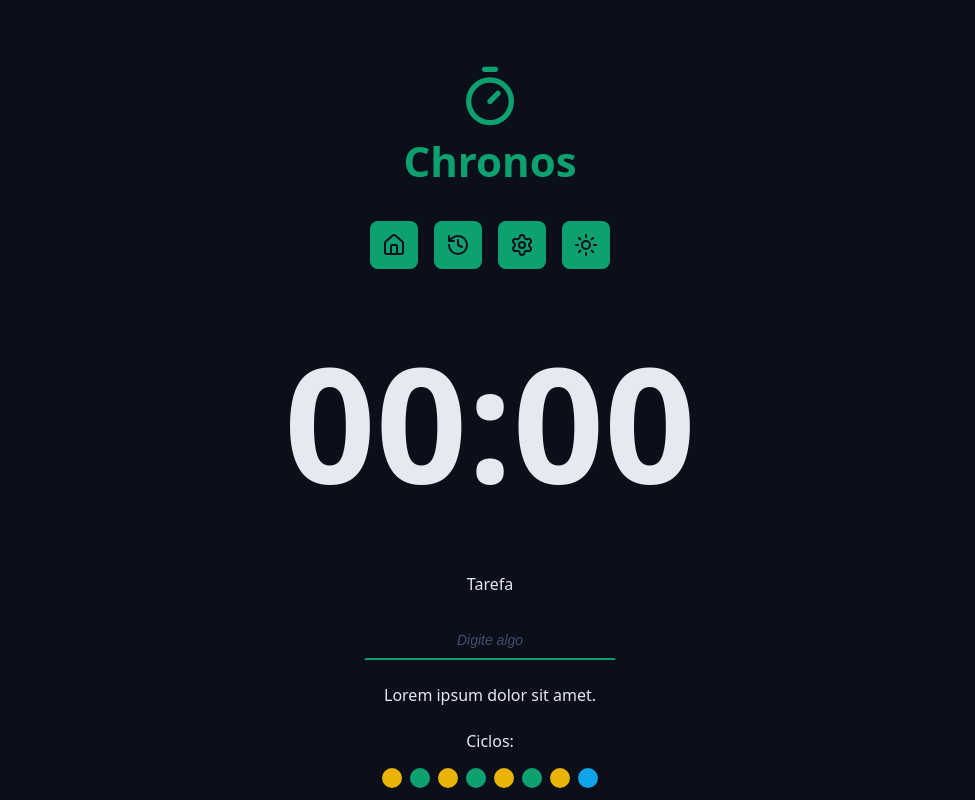
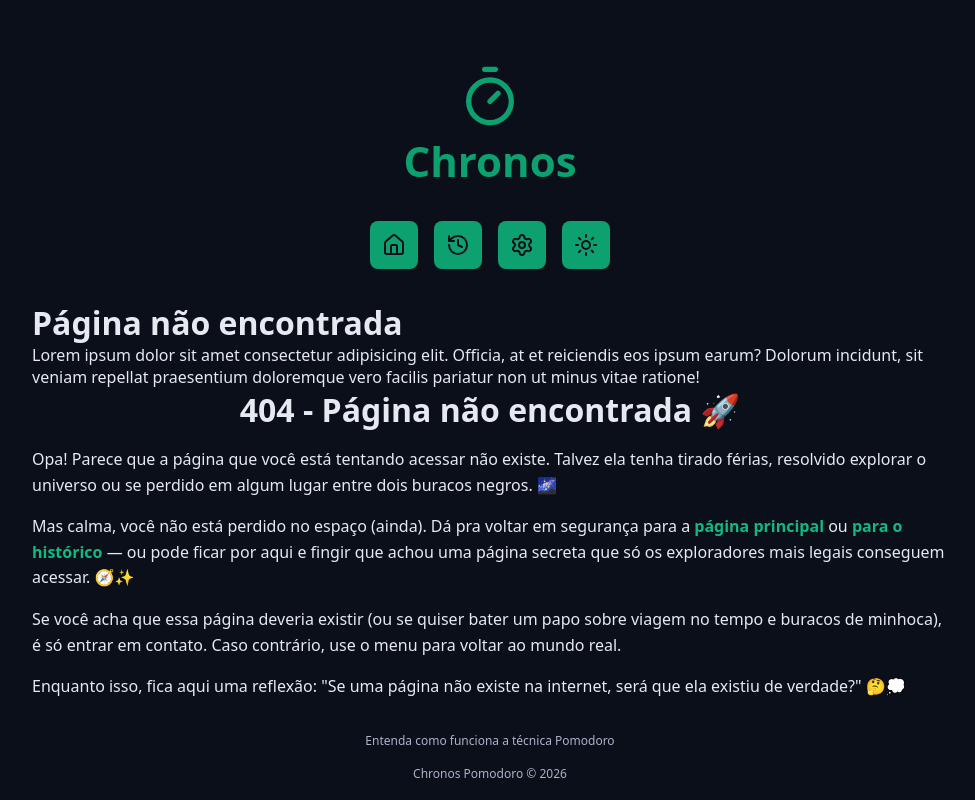
Before and after one commit to gabrielcavalcantedossantos1/chronos-pomodoro, a React (Vite) app: page / in a window 1280 px wide. Shown: the top 800 px of the page, without its empty margins (150-1125 px from the left). Built offline with nearby package versions, Linux system fonts and the light colour scheme.

Commit message:
enviando arquivos com props de Home e NotFound

```diff
--- a/src/App.tsx
+++ b/src/App.tsx
@@ -2,69 +2,15 @@
 import './styles/thema.css'
 import './styles/global.css'
 
-//react
-//import { useState } from 'react'
+//components
+//import Home from './pages/Home'
+import NotFound from './pages/NotFound/index'
 
-//components
-import Container from './components/Container/index'
-import Logo from './components/Logo/index'
-import Menu from './components/Menu/index'
-import CountDown from './components/CountDown/index'
-import DefaultInput from './components/DefaultInput/Index'
-import Cycles from './components/Cycles/Index'
-import DefaultButton from './components/DefaultButton/Index'
-import Footer from './components/Footer'
-//import Heading from './components/Heading'
-
-//icons
-import { PlayCircleIcon } from 'lucide-react'
 
 const App = () => {
 
   return (
-  <>
-
-  <Container>
-    <Logo/>
-  </Container>
-
-  <Container>
-    <Menu/>
-  </Container>
-
-  <Container>
-    <CountDown/>
-  </Container>
-
-  <Container>
-    <form action="" className='form'>
-      <div className="formRow">
-        <DefaultInput
-        id='input'
-        type='text'
-        label='Tarefa'
-        placeholder='Digite algo'
-        />
-      </div>
-
-      <div className="formRow">
-        <p>Lorem ipsum dolor sit amet.</p>
-      </div>
-
-      <div className="formRow">
-        <Cycles/>
-      </div>
-
-      <div className="formRow">
-        <DefaultButton icon={<PlayCircleIcon/>} color='green'/>
-      </div>
-    </form>
-  </Container>
-
-  <Container>
-    <Footer/>
-  </Container>
-  </>
+    <NotFound/>
   )
 }
 
--- /dev/null
+++ b/src/Template/MainTemplate/index.tsx
@@ -0,0 +1,39 @@
+
+
+//react
+//import { useState } from 'react'
+
+//components
+import Container from '../../components/Container/index'
+import Logo from '../../components/Logo/index'
+import Menu from '../../components/Menu/index'
+import Footer from '../../components/Footer'
+
+//type
+type MainTemplateProps = {
+    children: React.ReactNode
+}
+
+const MainTemplate = ({children} : MainTemplateProps ) => {
+
+  return (
+  <>
+
+  <Container>
+    <Logo/>
+  </Container>
+
+  <Container>
+    <Menu/>
+  </Container>
+
+  {children}
+
+  <Container>
+    <Footer/>
+  </Container>
+  </>
+  )
+}
+
+export default MainTemplate
--- /dev/null
+++ b/src/components/GenericHTML/index.tsx
@@ -0,0 +1,17 @@
+//css
+import styles from './styles.module.css'
+
+//type
+type GenericHtmlProps = {
+    children: React.ReactNode
+}
+
+const GenericHTML = ({children} : GenericHtmlProps) => {
+  return (
+    <div className={styles.genericHtml}>
+        {children}
+    </div>
+  )
+}
+
+export default GenericHTML
--- /dev/null
+++ b/src/components/GenericHTML/styles.module.css
@@ -0,0 +1,46 @@
+.genericHtml h1 {
+  font-size: 3.2rem;
+  margin-bottom: 1.6rem;
+}
+
+.genericHtml h2 {
+  font-size: 2.4rem;
+  margin-bottom: 1.2rem;
+}
+
+.genericHtml h3 {
+  font-size: 2rem;
+  margin-bottom: 1rem;
+}
+
+.genericHtml p {
+  font-size: 1.6rem;
+  line-height: 1.6;
+  margin-bottom: 1.6rem;
+}
+
+.genericHtml a {
+  color: var(--link-color);
+  text-decoration: none;
+  font-weight: bold;
+}
+
+.genericHtml a:hover {
+  text-decoration: underline;
+}
+
+.genericHtml ul {
+  padding-left: 2.4rem;
+}
+
+.genericHtml li {
+  margin-bottom: 0.8rem;
+}
+
+.genericHtml img {
+  max-width: 100%;
+  height: auto;
+  border-radius: 0.8rem;
+  display: block;
+  margin: 1.6rem 0;
+}
--- /dev/null
+++ b/src/pages/Home/index.tsx
@@ -0,0 +1,27 @@
+
+//components
+import CountDown from '../../components/CountDown/index'
+import Container from '../../components/Container/index'
+import MainForm from '../../components/mainForm/Index'
+import MainTemplate from '../../Template/MainTemplate'
+
+
+
+const Home = () => {
+
+  return (
+  <>
+    <MainTemplate>
+        <Container>
+            <CountDown/>
+        </Container>
+
+        <Container>
+            <MainForm/>
+        </Container>
+    </MainTemplate>
+  </>
+  )
+}
+
+export default Home
--- /dev/null
+++ b/src/pages/NotFound/index.tsx
@@ -0,0 +1,47 @@
+
+import Container from "../../components/Container/index"
+import MainTemplate from "../../Template/MainTemplate"
+import GenericHtml from "../../components/GenericHTML/index"
+import Heading from "../../components/Heading/index"
+
+const NotFound = () => {
+  return (
+    <MainTemplate>
+      <Container>
+        <h1>Página não encontrada</h1>
+        <p>
+          Lorem ipsum dolor sit amet consectetur adipisicing elit. Officia, at
+          et reiciendis eos ipsum earum? Dolorum incidunt, sit veniam repellat
+          praesentium doloremque vero facilis pariatur non ut minus vitae
+          ratione!
+        </p>
+        <GenericHtml>
+          <Heading>404 - Página não encontrada 🚀</Heading>
+          <p>
+            Opa! Parece que a página que você está tentando acessar não existe.
+            Talvez ela tenha tirado férias, resolvido explorar o universo ou se
+            perdido em algum lugar entre dois buracos negros. 🌌
+          </p>
+          <p>
+            Mas calma, você não está perdido no espaço (ainda). Dá pra voltar em
+            segurança para a <a href='/'>página principal</a> ou{' '}
+            <a href='/history'>para o histórico</a> — ou pode ficar por aqui e
+            fingir que achou uma página secreta que só os exploradores mais
+            legais conseguem acessar. 🧭✨
+          </p>
+          <p>
+            Se você acha que essa página deveria existir (ou se quiser bater um
+            papo sobre viagem no tempo e buracos de minhoca), é só entrar em
+            contato. Caso contrário, use o menu para voltar ao mundo real.
+          </p>
+          <p>
+            Enquanto isso, fica aqui uma reflexão: "Se uma página não existe na
+            internet, será que ela existiu de verdade?" 🤔💭
+          </p>
+        </GenericHtml>
+      </Container>
+    </MainTemplate>
+  )
+}
+
+export default NotFound
```
Also changed, not shown: src/components/mainForm/Index.tsx (added, +34 -0 lines).
